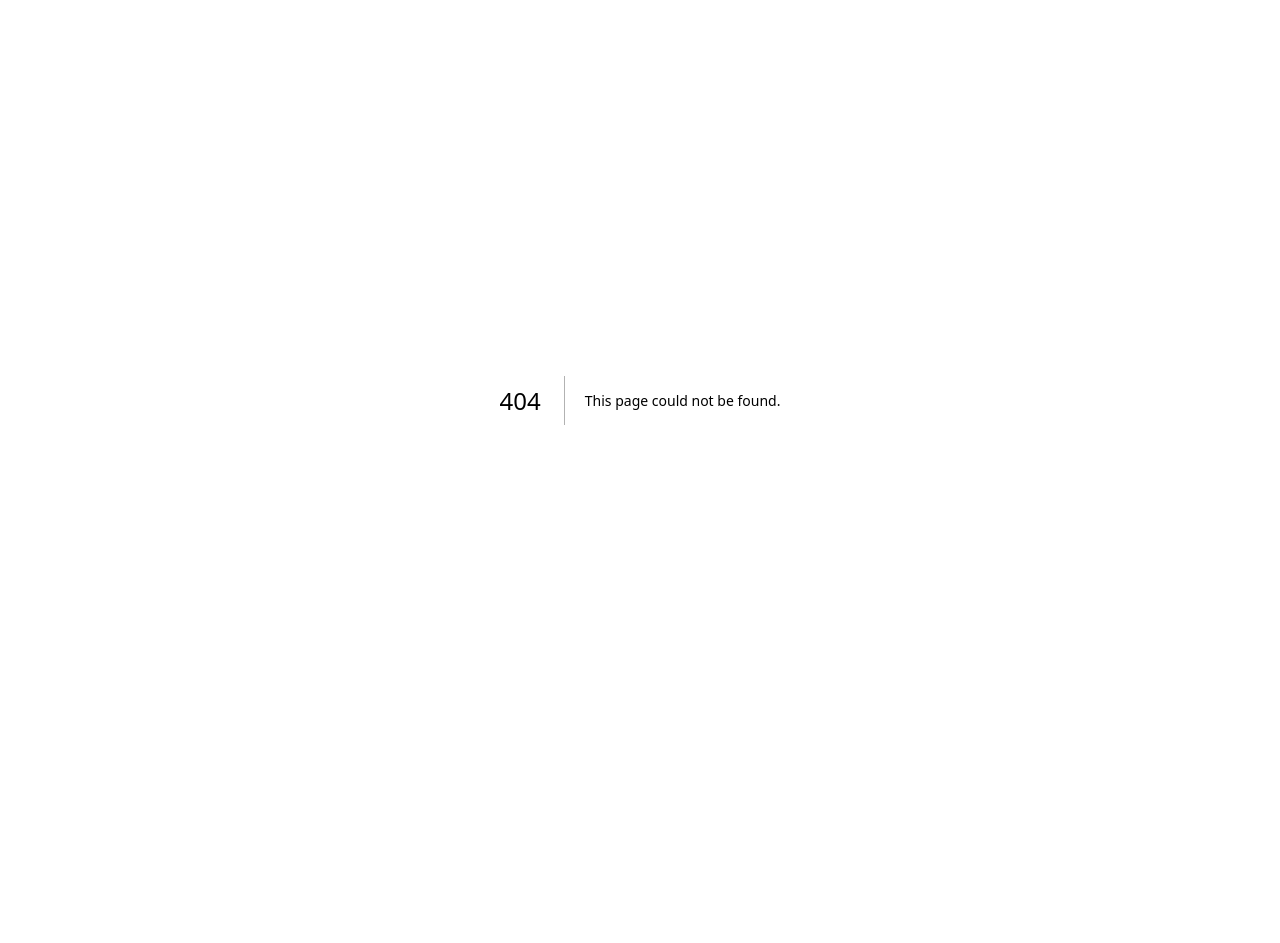
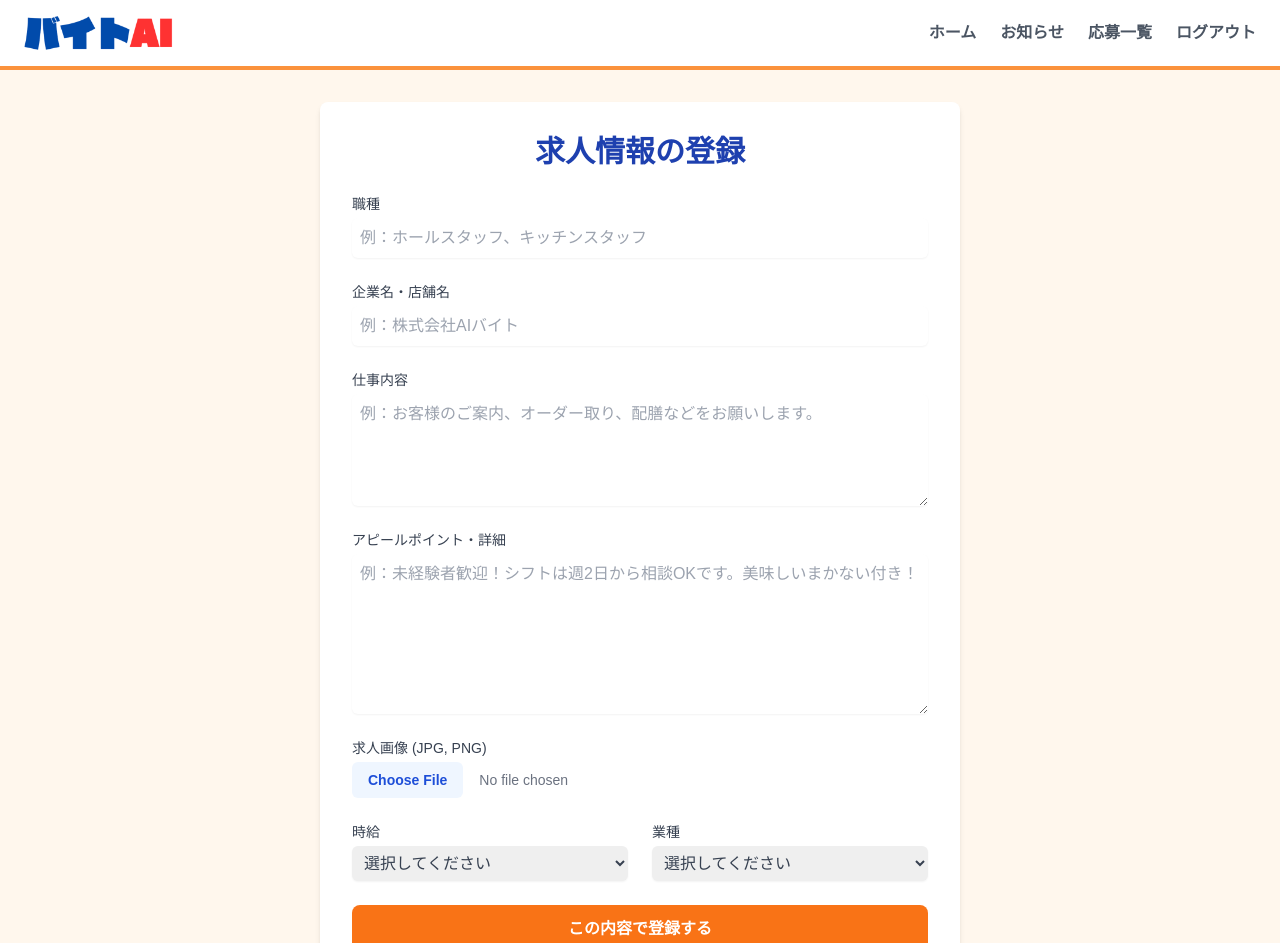
Before and after one commit to InoKotaro/baito-ai-website, a Next.js app: page /admin/job-create in a window 1280 px wide. Before the commit this address had no page. Shown: the top 943 px of the page. Before the commit the page ends 800 px from the top, so only its background shows below. Built offline with nearby package versions, Linux system fonts and the light colour scheme.

Commit message:
feat: 企業側求人登録画面実装

```diff
--- /dev/null
+++ b/src/app/admin/job-create/page.jsx
@@ -0,0 +1,253 @@
+'use client';
+
+import { useEffect, useState } from 'react';
+
+import Footer from '@/app/components/Footer';
+import Header from '@/app/components/Header';
+
+export default function CreateJobPage() {
+  const [formData, setFormData] = useState({
+    title: '',
+    company: '',
+    description: '',
+    details: '',
+    wage: '',
+    industry: '',
+  });
+
+  const [imageFile, setImageFile] = useState(null);
+  const [imagePreview, setImagePreview] = useState('');
+
+  // 時給と業種の選択肢
+  const wageOptions = [
+    '1000円',
+    '1100円',
+    '1200円',
+    '1300円',
+    '1400円',
+    '1500円以上',
+  ];
+  const industryOptions = [
+    '飲食',
+    '販売',
+    'サービス',
+    'IT',
+    '軽作業',
+    'その他',
+  ];
+
+  const handleChange = (e) => {
+    const { name, value } = e.target;
+    setFormData((prevData) => ({
+      ...prevData,
+      [name]: value,
+    }));
+  };
+
+  const handleImageChange = (e) => {
+    const file = e.target.files[0];
+    if (file && (file.type === 'image/jpeg' || file.type === 'image/png')) {
+      setImageFile(file);
+      // プレビュー用のURLを生成
+      setImagePreview(URL.createObjectURL(file));
+    } else {
+      setImageFile(null);
+      setImagePreview('');
+    }
+  };
+
+  useEffect(() => {
+    return () => {
+      if (imagePreview) {
+        URL.revokeObjectURL(imagePreview);
+      }
+    };
+  }, [imagePreview]);
+
+  const handleSubmit = (e) => {
+    e.preventDefault();
+
+    // ファイルを含むフォームデータ送信に伴い、FormDataオブジェクト使用
+    const submissionData = new FormData();
+    Object.entries(formData).forEach(([key, value]) => {
+      submissionData.append(key, value);
+    });
+    if (imageFile) {
+      submissionData.append('image', imageFile, imageFile.name);
+    }
+
+    // ここでバックエンドAPIへ submissionData 送信
+    console.log(
+      '登録する求人情報:',
+      Object.fromEntries(submissionData.entries()),
+    );
+    alert('求人を登録しました。');
+    // 登録成功後、企業向けダッシュボードなどにリダイレクトする場合は
+    // useRouter() を使用します。
+  };
+
+  return (
+    <div className="flex min-h-screen flex-col bg-orange-50 text-gray-700">
+      <Header />
+      <main className="mx-auto mb-8 mt-8 w-full max-w-2xl flex-grow px-4">
+        <div className="rounded-lg bg-white p-8 shadow-md">
+          <h1 className="mb-6 text-center text-3xl font-bold text-blue-800">
+            求人情報の登録
+          </h1>
+          <form onSubmit={handleSubmit} className="space-y-6">
+            {/* 職種 */}
+            <div>
+              <label htmlFor="title" className="block text-sm font-medium">
+                職種
+              </label>
+              <input
+                type="text"
+                id="title"
+                name="title"
+                value={formData.title}
+                onChange={handleChange}
+                required
+                className="mt-1 block w-full rounded-md border-gray-300 p-2 shadow-sm focus:border-blue-500 focus:ring-blue-500"
+                placeholder="例：ホールスタッフ、キッチンスタッフ"
+              />
+            </div>
+
+            {/* 企業名 */}
+            <div>
+              <label htmlFor="company" className="block text-sm font-medium">
+                企業名・店舗名
+              </label>
+              <input
+                type="text"
+                id="company"
+                name="company"
+                value={formData.company}
+                onChange={handleChange}
+                required
+                className="mt-1 block w-full rounded-md border-gray-300 p-2 shadow-sm focus:border-blue-500 focus:ring-blue-500"
+                placeholder="例：株式会社AIバイト"
+              />
+            </div>
+
+            {/* 仕事内容 */}
+            <div>
+              <label
+                htmlFor="description"
+                className="block text-sm font-medium"
+              >
+                仕事内容
+              </label>
+              <textarea
+                id="description"
+                name="description"
+                rows="4"
+                value={formData.description}
+                onChange={handleChange}
+                required
+                className="mt-1 block w-full rounded-md border-gray-300 p-2 shadow-sm focus:border-blue-500 focus:ring-blue-500"
+                placeholder="例：お客様のご案内、オーダー取り、配膳などをお願いします。"
+              ></textarea>
+            </div>
+
+            {/* 詳細 */}
+            <div>
+              <label htmlFor="details" className="block text-sm font-medium">
+                アピールポイント・詳細
+              </label>
+              <textarea
+                id="details"
+                name="details"
+                rows="6"
+                value={formData.details}
+                onChange={handleChange}
+                className="mt-1 block w-full rounded-md border-gray-300 p-2 shadow-sm focus:border-blue-500 focus:ring-blue-500"
+                placeholder="例：未経験者歓迎！シフトは週2日から相談OKです。美味しいまかない付き！"
+              ></textarea>
+            </div>
+
+            {/* 画像アップロード */}
+            <div>
+              <label htmlFor="image" className="block text-sm font-medium">
+                求人画像 (JPG, PNG)
+              </label>
+              <input
+                type="file"
+                id="image"
+                name="image"
+                accept="image/jpeg, image/png"
+                onChange={handleImageChange}
+                className="mt-1 block w-full text-sm text-gray-500 file:mr-4 file:rounded-md file:border-0 file:bg-blue-50 file:px-4 file:py-2 file:text-sm file:font-semibold file:text-blue-700 hover:file:bg-blue-100"
+              />
+              {imagePreview && (
+                <div className="mt-4">
+                  <p className="text-sm font-medium">プレビュー:</p>
+                  <img
+                    src={imagePreview}
+                    alt="プレビュー"
+                    className="mt-2 h-48 w-auto rounded-md object-contain"
+                  />
+                </div>
+              )}
+            </div>
+
+            <div className="grid grid-cols-1 gap-6 md:grid-cols-2">
+              {/* 時給 */}
+              <div>
+                <label htmlFor="wage" className="block text-sm font-medium">
+                  時給
+                </label>
+                <select
+                  id="wage"
+                  name="wage"
+                  value={formData.wage}
+                  onChange={handleChange}
+                  required
+                  className="mt-1 block w-full rounded-md border-gray-300 p-2 shadow-sm focus:border-blue-500 focus:ring-blue-500"
+                >
+                  <option value="">選択してください</option>
+                  {wageOptions.map((opt) => (
+                    <option key={opt} value={opt}>
+                      {opt}
+                    </option>
+                  ))}
+                </select>
+              </div>
+
+              {/* 業種 */}
+              <div>
+                <label htmlFor="industry" className="block text-sm font-medium">
+                  業種
+                </label>
+                <select
+                  id="industry"
+                  name="industry"
+                  value={formData.industry}
+                  onChange={handleChange}
+                  required
+                  className="mt-1 block w-full rounded-md border-gray-300 p-2 shadow-sm focus:border-blue-500 focus:ring-blue-500"
+                >
+                  <option value="">選択してください</option>
+                  {industryOptions.map((opt) => (
+                    <option key={opt} value={opt}>
+                      {opt}
+                    </option>
+                  ))}
+                </select>
+              </div>
+            </div>
+
+            <div>
+              <button
+                type="submit"
+                className="w-full rounded-lg bg-orange-500 px-8 py-3 font-bold text-white transition-colors hover:bg-orange-600"
+              >
+                この内容で登録する
+              </button>
+            </div>
+          </form>
+        </div>
+      </main>
+      <Footer />
+    </div>
+  );
+}
```
